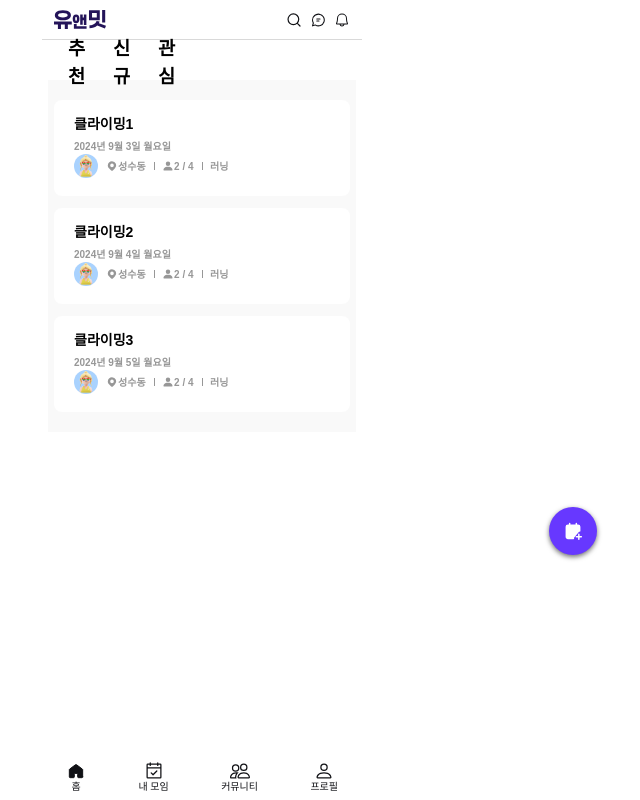
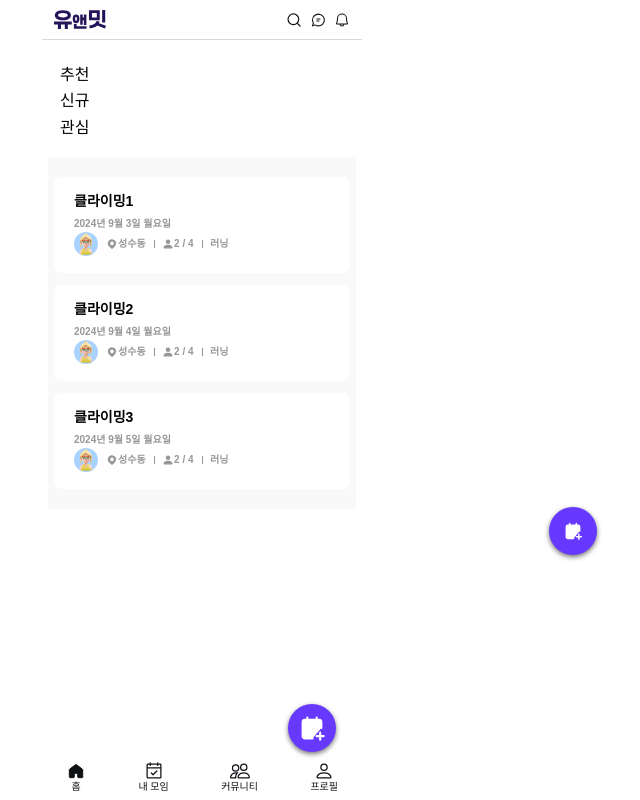
Before and after one commit to FRONTENDSCHOOL10/12Gain, a React (Vite) app: page /main/home/new in a window 1280 px wide. Shown: the whole page, without its empty margins (438-1078 px from the left). Built offline with nearby package versions, Linux system fonts and the light colour scheme; a web font is replaced by a local one.

Commit message:
[refactory] home 페이지 리팩토리
- 글 생성 버튼 리팩토리
- style 수정

```diff
--- a/src/components/Button/IconButton.jsx
+++ b/src/components/Button/IconButton.jsx
@@ -25,12 +25,12 @@ function IconButton({
   return (
     <>
       {path ? (
-        <NavLink to={path} className={S.component} title={title}>
+        <NavLink to={path} className={S.IconButton} title={title}>
           <Icon id={iconId} width={width} height={height} color={iconColor} />
         </NavLink>
       ) : (
         <button
-          className={S.component}
+          className={S.IconButton}
           type="button"
           title={title}
           onClick={onClick}
--- a/src/components/Button/IconButton.module.css
+++ b/src/components/Button/IconButton.module.css
@@ -1,4 +1,4 @@
-.component {
+.IconButton {
   border: none;
   background-color: transparent;
   padding: 0;
--- /dev/null
+++ b/src/components/Button/PostButton.jsx
@@ -0,0 +1,25 @@
+import S from '@/components/Button/PostButton.module.css';
+
+import IconButton from './IconButton';
+import { string } from 'prop-types';
+
+PostButton.propTypes = {
+  iconId: string.isRequired,
+  path: string,
+};
+
+function PostButton({ iconId, path }) {
+  return (
+    <div className={S.PostButton}>
+      <IconButton
+        path={path}
+        iconId={iconId}
+        iconColor={'var(--white)'}
+        width={28}
+        height={28}
+      />
+    </div>
+  );
+}
+
+export default PostButton;
--- /dev/null
+++ b/src/components/Button/PostButton.module.css
@@ -0,0 +1,11 @@
+.PostButton {
+  display: flex;
+  justify-content: center;
+  align-items: center;
+  width: 3rem;
+  height: 3rem;
+  background-color: var(--primary);
+  border-radius: var(--rounded-full);
+  color: var(--white);
+  box-shadow: 0px 2px 5px 0px var(--color-gray-400, #717171);
+}
--- a/src/routes/home/index.jsx
+++ b/src/routes/home/index.jsx
@@ -1,7 +1,8 @@
 import S from '@/routes/home/style.module.css';
 
+import MainPostList from '@/routes/home/component/MainPostList';
+import PostButton from '@/components/Button/PostButton';
 import { useState } from 'react';
-
 import { Outlet } from 'react-router-dom';
 
 export function Component() {
@@ -13,13 +14,25 @@ export function Component() {
 
   return (
     <div className={S.component}>
-      <ul className={S.subNavList}>
-        {subNavList.map((item, index) => (
+      <aside>
+        <div className={S.button__container}>
+          <PostButton iconId={'calendarPlus'} path={'/main/home/new/post'} />
+        </div>
+      </aside>
+      <MainPostList list={subNavList} />
+      {/* <ul className={S.subNavList}>
+        {subNavList.map(({ path, text, end }, index) => (
           <li key={index} className={S.subNavItem}>
-            <a href={item.path}>{item.text}</a>
+            <NavLink
+              to={path}
+              end={end}
+              className={({ isActive }) => (isActive ? S.active : undefined)}
+            >
+              {text}
+            </NavLink>
           </li>
         ))}
-      </ul>
+      </ul> */}
       <Outlet />
     </div>
   );
--- a/src/routes/home/style.module.css
+++ b/src/routes/home/style.module.css
@@ -3,7 +3,18 @@
   inline-size: 20rem;
   margin: auto;
 
-  .subNavList {
+  aside {
+    position: fixed;
+    bottom: 0;
+  }
+
+  .button__container {
+    position: absolute;
+    bottom: 3rem;
+    left: 15rem;
+  }
+
+  /* .subNavList {
     display: flex;
     padding-left: 0.75rem;
     gap: 0.75rem;
@@ -26,5 +37,5 @@
     align-items: flex-start;
     gap: 0.25rem;
     flex-shrink: 0;
-  }
+  } */
 }
--- a/src/styles/_reset.css
+++ b/src/styles/_reset.css
@@ -133,6 +133,7 @@ table {
   border-collapse: collapse;
   border-spacing: 0;
 }
+input,
 button,
 textarea {
   font-family: 'Pretendard Variable', sans-serif;
```
